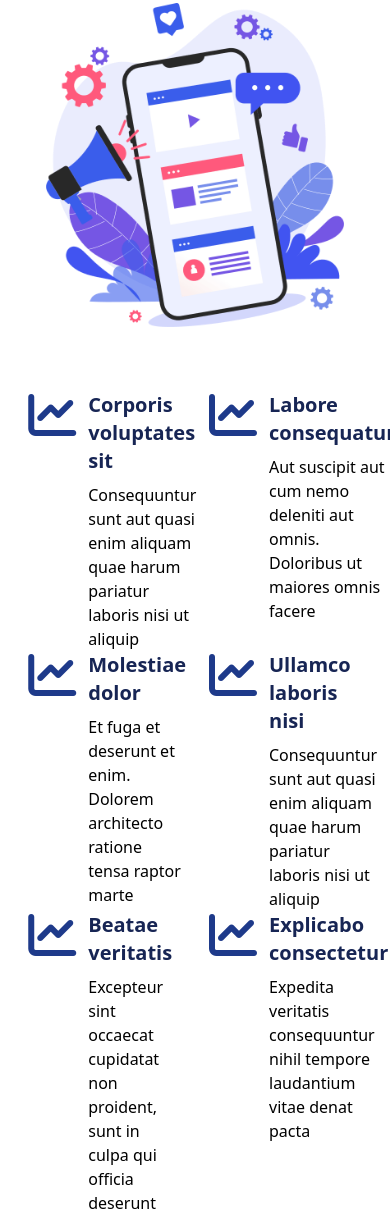
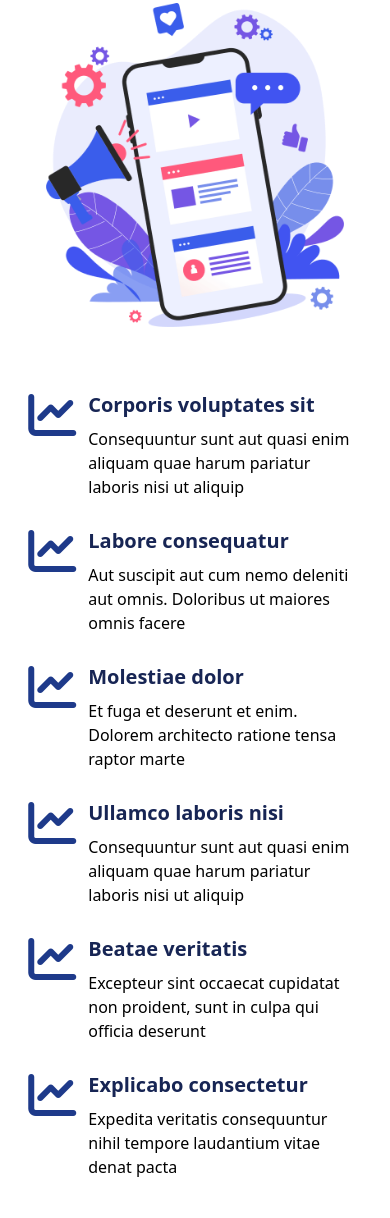
Before and after one commit to Gamalielaradeya/FlexStart, a website: page src/index.html in a window 390 px wide. Shown: the part 5654-6872 px from the top of the page. Drawn offline with nearby package versions, Linux system fonts and the light colour scheme.

Commit message:
update lagi responsive

```diff
--- a/src/index.html
+++ b/src/index.html
@@ -312,11 +312,11 @@
             <div class="font-semibold text-blue-900 text-2xl md:text-3xl text-center">
                 <span>Ratione mollitia eos ab laudantium rerum beatae quo</span>
             </div>
-            <div class="flex flex-col lg:flex-row justify-center pt-4">
+            <div class="flex flex-col lg:flex-row justify-center items-center pt-4">
                 <div class="mx-auto w-10/12 lg:w-4/12 ">
                     <img src="../assets/img/features-3.png" alt="">
                 </div>
-                <div class="lg:w-8/12 grid grid-cols-2 gap-x-7 py-16 px-3">
+                <div class="lg:w-8/12 grid grid-cols-1 md:grid-cols-2 gap-7 py-16 px-3">
                     <div class="group flex flex-row space-x-3">
                         <div class="text-5xl text-blue-900">
                             <i class="fa-solid fa-chart-line"></i>
```
Also changed, not shown: dist/output.css.
